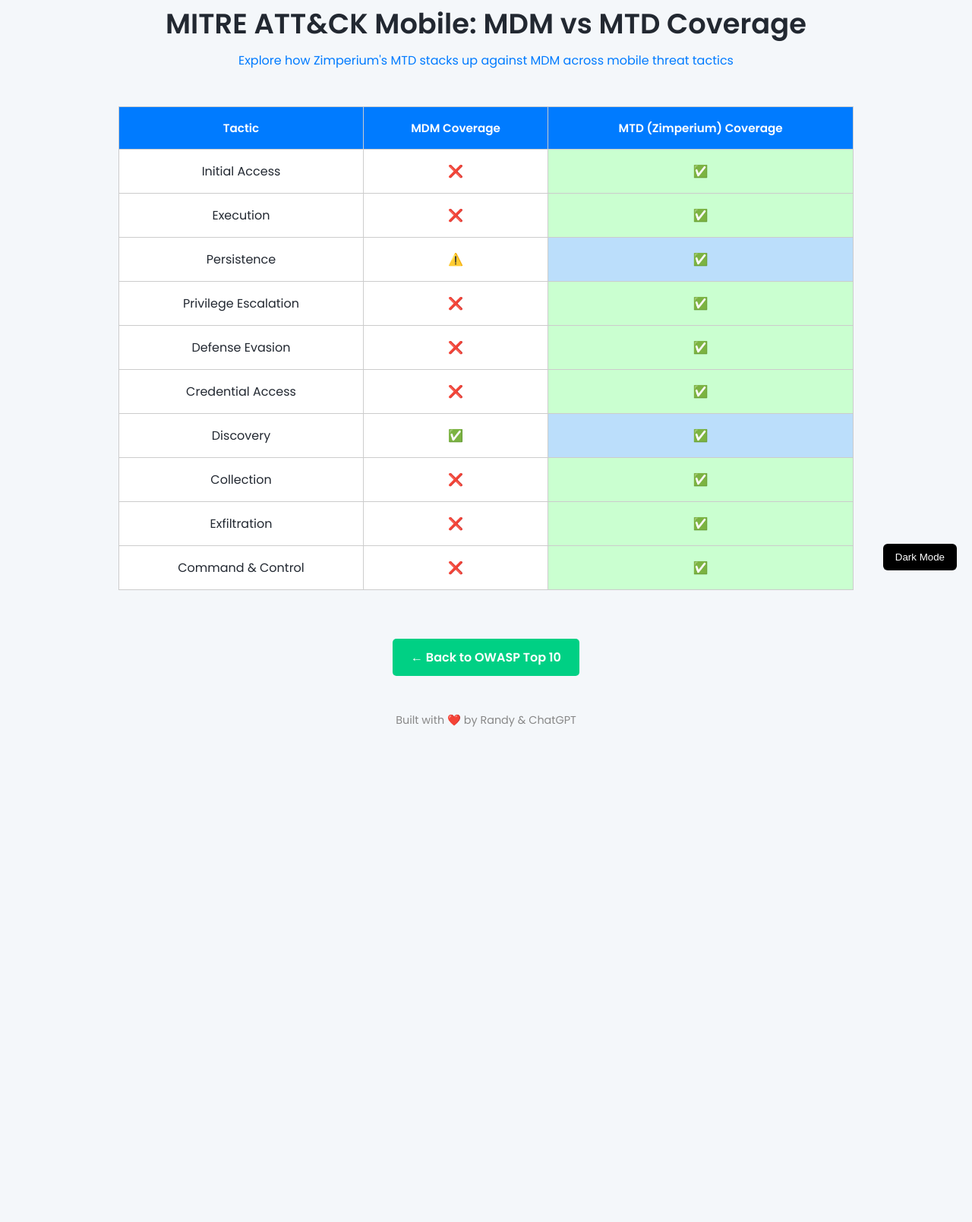
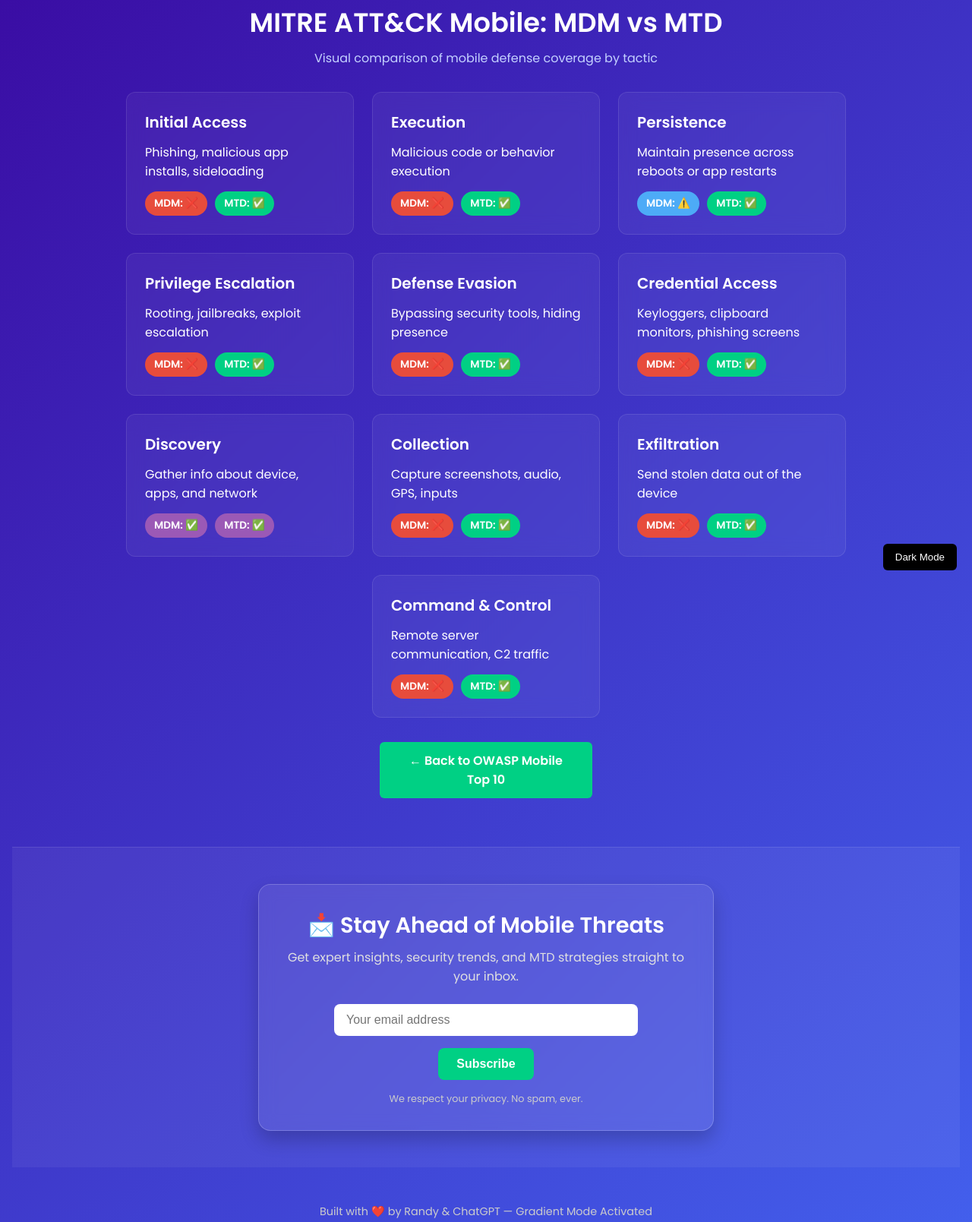
Before and after one commit to jrmintz24/mobile-security-owasp, a plain HTML site: page mitre-mobile.html in a window 1280 px wide. Shown: the part 29-1638 px from the top of the page at 76% size. Before the commit the page ends 1100 px from the top, so only its background shows below. Drawn offline with Linux system fonts and the light colour scheme.

Commit message:
Update mitre-mobile.html

```diff
--- a/mitre-mobile.html
+++ b/mitre-mobile.html
@@ -7,137 +7,106 @@
   <link href="https://fonts.googleapis.com/css2?family=Poppins:wght@400;600&display=swap" rel="stylesheet">
   <style>
     :root {
-      --primary: #007bff;
+      --mdm: #4dabf7;
+      --mtd: #00d084;
+      --both: #9b59b6;
+      --none: #e74c3c;
+      --text-light: #ffffff;
+      --text-dark: #222831;
       --accent: #00d084;
-      --warning: #ff9900;
-      --light-bg: #f4f7fa;
-      --light-text: #222831;
-      --light-card: #ffffff;
-      --light-hover: #eaf6ff;
-      --dark-bg: #1c1c1e;
-      --dark-text: #f6f8fa;
-      --dark-card: #2a2a2a;
-      --dark-hover: #2e3a4e;
     }
 
     * {
+      box-sizing: border-box;
       margin: 0;
       padding: 0;
-      box-sizing: border-box;
     }
 
     body {
       font-family: 'Poppins', sans-serif;
-      background-color: var(--light-bg);
-      color: var(--light-text);
-      padding-bottom: 80px;
-      transition: background-color 0.3s, color 0.3s;
+      background: linear-gradient(135deg, #3a0ca3, #4361ee);
+      color: var(--text-light);
+      min-height: 100vh;
+      padding: 2rem 1rem 5rem;
+      transition: background 0.3s ease, color 0.3s ease;
     }
 
     body.dark-mode {
-      background-color: var(--dark-bg);
-      color: var(--dark-text);
+      background: linear-gradient(135deg, #0b0c2a, #1e1e3f);
+      color: var(--text-light);
     }
 
     header {
       text-align: center;
-      padding: 2rem 1rem 1rem;
+      margin-bottom: 2rem;
     }
 
     header h1 {
-      font-size: 2.3rem;
+      font-size: 2.2rem;
+      margin-bottom: 0.5rem;
     }
 
     header p {
       font-size: 1rem;
-      margin-top: 0.5rem;
-      color: var(--primary);
+      color: #c4d1ff;
     }
 
-    .table-container {
-      overflow-x: auto;
-      padding: 1rem;
-      max-width: 1000px;
+    .grid {
+      display: flex;
+      flex-wrap: wrap;
+      gap: 1.5rem;
+      justify-content: center;
+      max-width: 1100px;
       margin: 0 auto;
     }
 
-    table {
+    .card {
+      background: rgba(255, 255, 255, 0.05);
+      border: 1px solid rgba(255, 255, 255, 0.1);
+      backdrop-filter: blur(12px);
+      border-radius: 12px;
+      padding: 1.5rem;
       width: 100%;
-      border-collapse: collapse;
-      margin-top: 1rem;
+      max-width: 300px;
+      transition: transform 0.3s ease, box-shadow 0.3s ease;
     }
 
-    th, td {
-      border: 1px solid #ccc;
-      padding: 1rem;
-      text-align: center;
-      position: relative;
+    .card:hover {
+      transform: translateY(-5px);
+      box-shadow: 0 12px 30px rgba(0, 0, 0, 0.2);
     }
 
-    body.dark-mode th, body.dark-mode td {
-      border-color: #444;
+    .card h3 {
+      margin-bottom: 0.75rem;
+      font-size: 1.25rem;
     }
 
-    th {
-      background-color: var(--primary);
+    .tag {
+      display: inline-block;
+      padding: 6px 12px;
+      border-radius: 20px;
+      font-size: 0.85rem;
+      font-weight: 600;
+      margin-right: 6px;
+      margin-top: 6px;
       color: white;
-      font-size: 0.95rem;
     }
 
-    td {
-      background-color: var(--light-card);
-      transition: background-color 0.3s;
-    }
+    .mdm { background: var(--mdm); }
+    .mtd { background: var(--mtd); }
+    .both { background: var(--both); }
+    .none { background: var(--none); }
 
-    body.dark-mode td {
-      background-color: var(--dark-card);
-    }
-
-    .mdm {
-      background-color: #ffeecc;
-    }
-
-    .mtd {
-      background-color: #caffd0;
-    }
-
-    .both {
-      background-color: #bbdefb;
-    }
-
-    .tooltip {
-      position: relative;
-      cursor: help;
-    }
-
-    .tooltip .tooltiptext {
-      visibility: hidden;
-      width: 200px;
-      background-color: var(--warning);
-      color: white;
-      text-align: center;
-      border-radius: 6px;
-      padding: 6px;
-      position: absolute;
-      z-index: 1;
-      bottom: 125%;
-      left: 50%;
-      margin-left: -100px;
-      opacity: 0;
-      transition: opacity 0.3s;
-    }
-
-    .tooltip:hover .tooltiptext {
-      visibility: visible;
-      opacity: 1;
+    .tag-container {
+      margin-top: 0.5rem;
     }
 
     .dark-toggle {
       position: fixed;
       bottom: 20px;
       right: 20px;
-      background-color: black;
-      color: white;
+      background-color: #000;
+      color: #fff;
       border: none;
       padding: 10px 16px;
       border-radius: 6px;
@@ -145,103 +114,224 @@
       z-index: 999;
     }
 
+    .back-link {
+      display: block;
+      text-align: center;
+      margin: 2rem auto 1rem;
+      text-decoration: none;
+      background: var(--accent);
+      padding: 12px 24px;
+      color: white;
+      border-radius: 6px;
+      font-weight: 600;
+      max-width: 280px;
+    }
+
     footer {
       text-align: center;
+      margin-top: 3rem;
+      color: #ccc;
       font-size: 0.9rem;
-      padding: 2rem 1rem;
-      color: #888;
     }
 
-    a.back-link {
-      display: inline-block;
+    @media (max-width: 600px) {
+      .card {
+        max-width: 100%;
+      }
+    }
+
+    /* Lead Gen Form */
+    .cta-section {
+      display: flex;
+      justify-content: center;
+      padding: 3rem 1rem;
+      background: rgba(255, 255, 255, 0.05);
+      margin-top: 4rem;
+      border-top: 1px solid rgba(255, 255, 255, 0.1);
+    }
+
+    .cta-card {
+      background: rgba(255, 255, 255, 0.08);
+      border: 1px solid rgba(255, 255, 255, 0.2);
+      backdrop-filter: blur(10px);
+      border-radius: 16px;
+      padding: 2rem;
       text-align: center;
-      margin: 1rem auto;
+      max-width: 600px;
+      width: 100%;
+      box-shadow: 0 12px 24px rgba(0, 0, 0, 0.2);
+      color: white;
+    }
+
+    .cta-card h2 {
+      font-size: 1.8rem;
+      margin-bottom: 0.5rem;
+    }
+
+    .cta-card p {
+      font-size: 1rem;
+      margin-bottom: 1.5rem;
+      color: #e0e0e0;
+    }
+
+    .cta-card form {
+      display: flex;
+      flex-direction: column;
+      gap: 1rem;
+      align-items: center;
+    }
+
+    .cta-card input[type="email"] {
+      padding: 0.75rem 1rem;
+      border: none;
+      border-radius: 8px;
+      width: 100%;
+      max-width: 400px;
+      font-size: 1rem;
+    }
+
+    .cta-card button {
       padding: 0.75rem 1.5rem;
       background: var(--accent);
+      border: none;
+      border-radius: 8px;
       color: white;
-      text-decoration: none;
-      border-radius: 5px;
-      font-weight: bold;
+      font-weight: 600;
+      font-size: 1rem;
+      cursor: pointer;
+      transition: background 0.3s ease;
     }
 
-    a.back-link:hover {
-      opacity: 0.85;
+    .cta-card button:hover {
+      background: #00b373;
+    }
+
+    .cta-card small {
+      display: block;
+      margin-top: 1rem;
+      font-size: 0.8rem;
+      color: #ccc;
     }
   </style>
 </head>
 <body>
 
   <header>
-    <h1>MITRE ATT&CK Mobile: MDM vs MTD Coverage</h1>
-    <p>Explore how Zimperium's MTD stacks up against MDM across mobile threat tactics</p>
+    <h1>MITRE ATT&CK Mobile: MDM vs MTD</h1>
+    <p>Visual comparison of mobile defense coverage by tactic</p>
   </header>
 
-  <div class="table-container">
-    <table>
-      <tr>
-        <th>Tactic</th>
-        <th>MDM Coverage</th>
-        <th>MTD (Zimperium) Coverage</th>
-      </tr>
-      <tr>
-        <td>Initial Access</td>
-        <td class="tooltip">❌<span class="tooltiptext">MDM does not detect phishing or malicious app installs</span></td>
-        <td class="mtd tooltip">✅<span class="tooltiptext">MTD detects phishing, sideloading, malicious APKs</span></td>
-      </tr>
-      <tr>
-        <td>Execution</td>
-        <td class="tooltip">❌<span class="tooltiptext">MDM does not monitor app execution</span></td>
-        <td class="mtd tooltip">✅<span class="tooltiptext">MTD monitors app behavior and code execution</span></td>
-      </tr>
-      <tr>
-        <td>Persistence</td>
-        <td class="tooltip">⚠️<span class="tooltiptext">MDM can enforce some policies to reduce persistence</span></td>
-        <td class="both tooltip">✅<span class="tooltiptext">MTD detects techniques to persist across reboots</span></td>
-      </tr>
-      <tr>
-        <td>Privilege Escalation</td>
-        <td class="tooltip">❌<span class="tooltiptext">MDM rarely detects rooting/jailbreak attempts</span></td>
-        <td class="mtd tooltip">✅<span class="tooltiptext">MTD detects root, jailbreak, exploit attempts</span></td>
-      </tr>
-      <tr>
-        <td>Defense Evasion</td>
-        <td class="tooltip">❌<span class="tooltiptext">MDM does not track obfuscation or evasion tools</span></td>
-        <td class="mtd tooltip">✅<span class="tooltiptext">MTD detects hiding techniques, magisk, etc.</span></td>
-      </tr>
-      <tr>
-        <td>Credential Access</td>
-        <td class="tooltip">❌<span class="tooltiptext">MDM does not monitor clipboard or keylogging</span></td>
-        <td class="mtd tooltip">✅<span class="tooltiptext">MTD identifies credential phishing apps</span></td>
-      </tr>
-      <tr>
-        <td>Discovery</td>
-        <td class="tooltip">✅<span class="tooltiptext">MDM can query installed apps and OS version</span></td>
-        <td class="both tooltip">✅<span class="tooltiptext">MTD maps system, network, app discovery tactics</span></td>
-      </tr>
-      <tr>
-        <td>Collection</td>
-        <td class="tooltip">❌<span class="tooltiptext">MDM cannot detect screen capture, camera, mic misuse</span></td>
-        <td class="mtd tooltip">✅<span class="tooltiptext">MTD detects data exfiltration through sensors</span></td>
-      </tr>
-      <tr>
-        <td>Exfiltration</td>
-        <td class="tooltip">❌<span class="tooltiptext">MDM does not inspect outbound data flows</span></td>
-        <td class="mtd tooltip">✅<span class="tooltiptext">MTD inspects data exfiltration techniques</span></td>
-      </tr>
-      <tr>
-        <td>Command & Control</td>
-        <td class="tooltip">❌<span class="tooltiptext">MDM cannot detect malicious C2 connections</span></td>
-        <td class="mtd tooltip">✅<span class="tooltiptext">MTD detects C2 behavior and network traffic anomalies</span></td>
-      </tr>
-    </table>
+  <div class="grid">
+
+    <div class="card">
+      <h3>Initial Access</h3>
+      <p>Phishing, malicious app installs, sideloading</p>
+      <div class="tag-container">
+        <span class="tag none">MDM: ❌</span>
+        <span class="tag mtd">MTD: ✅</span>
+      </div>
+    </div>
+
+    <div class="card">
+      <h3>Execution</h3>
+      <p>Malicious code or behavior execution</p>
+      <div class="tag-container">
+        <span class="tag none">MDM: ❌</span>
+        <span class="tag mtd">MTD: ✅</span>
+      </div>
+    </div>
+
+    <div class="card">
+      <h3>Persistence</h3>
+      <p>Maintain presence across reboots or app restarts</p>
+      <div class="tag-container">
+        <span class="tag mdm">MDM: ⚠️</span>
+        <span class="tag mtd">MTD: ✅</span>
+      </div>
+    </div>
+
+    <div class="card">
+      <h3>Privilege Escalation</h3>
+      <p>Rooting, jailbreaks, exploit escalation</p>
+      <div class="tag-container">
+        <span class="tag none">MDM: ❌</span>
+        <span class="tag mtd">MTD: ✅</span>
+      </div>
+    </div>
+
+    <div class="card">
+      <h3>Defense Evasion</h3>
+      <p>Bypassing security tools, hiding presence</p>
+      <div class="tag-container">
+        <span class="tag none">MDM: ❌</span>
+        <span class="tag mtd">MTD: ✅</span>
+      </div>
+    </div>
+
+    <div class="card">
+      <h3>Credential Access</h3>
+      <p>Keyloggers, clipboard monitors, phishing screens</p>
+      <div class="tag-container">
+        <span class="tag none">MDM: ❌</span>
+        <span class="tag mtd">MTD: ✅</span>
+      </div>
+    </div>
+
+    <div class="card">
+      <h3>Discovery</h3>
+      <p>Gather info about device, apps, and network</p>
+      <div class="tag-container">
+        <span class="tag both">MDM: ✅</span>
+        <span class="tag both">MTD: ✅</span>
+      </div>
+    </div>
+
+    <div class="card">
+      <h3>Collection</h3>
+      <p>Capture screenshots, audio, GPS, inputs</p>
+      <div class="tag-container">
+        <span class="tag none">MDM: ❌</span>
+        <span class="tag mtd">MTD: ✅</span>
+      </div>
+    </div>
+
+    <div class="card">
+      <h3>Exfiltration</h3>
+      <p>Send stolen data out of the device</p>
+      <div class="tag-container">
+        <span class="tag none">MDM: ❌</span>
+        <span class="tag mtd">MTD: ✅</span>
+      </div>
+    </div>
+
+    <div class="card">
+      <h3>Command & Control</h3>
+      <p>Remote server communication, C2 traffic</p>
+      <div class="tag-container">
+        <span class="tag none">MDM: ❌</span>
+        <span class="tag mtd">MTD: ✅</span>
+      </div>
+    </div>
+
   </div>
 
-  <div style="text-align: center; margin-top: 2rem;">
-    <a class="back-link" href="index.html">← Back to OWASP Top 10</a>
-  </div>
+  <a class="back-link" href="index.html">← Back to OWASP Mobile Top 10</a>
+
+  <!-- Lead Gen Section -->
+  <section class="cta-section">
+    <div class="cta-card">
+      <h2>📩 Stay Ahead of Mobile Threats</h2>
+      <p>Get expert insights, security trends, and MTD strategies straight to your inbox.</p>
+      <form action="mailto:you@example.com" method="POST" enctype="text/plain">
+        <input type="email" name="email" placeholder="Your email address" required />
+        <button type="submit">Subscribe</button>
+      </form>
+      <small>We respect your privacy. No spam, ever.</small>
+    </div>
+  </section>
 
   <footer>
-    Built with ❤️ by Randy & ChatGPT
+    Built with ❤️ by Randy & ChatGPT — Gradient Mode Activated
   </footer>
 
   <button class="dark-toggle" onclick="toggleDarkMode()">Dark Mode</button>
@@ -251,5 +341,6 @@
       document.body.classList.toggle("dark-mode");
     }
   </script>
+
 </body>
 </html>
```
